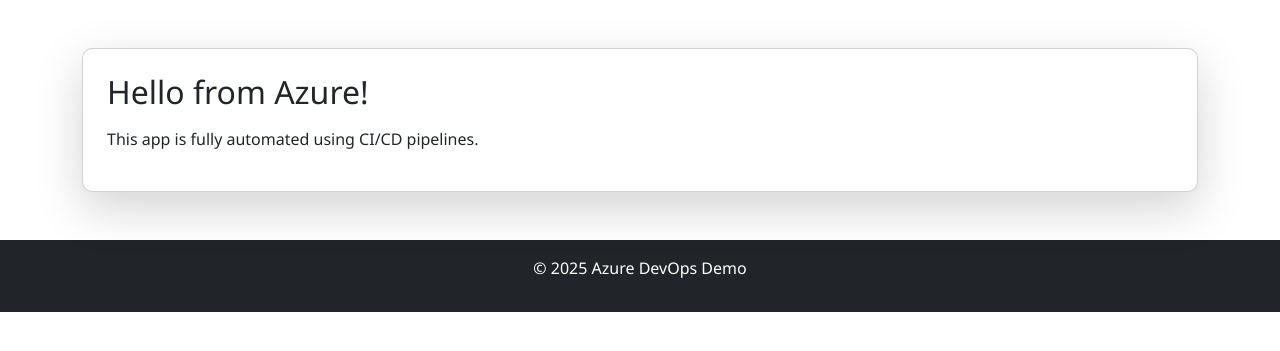
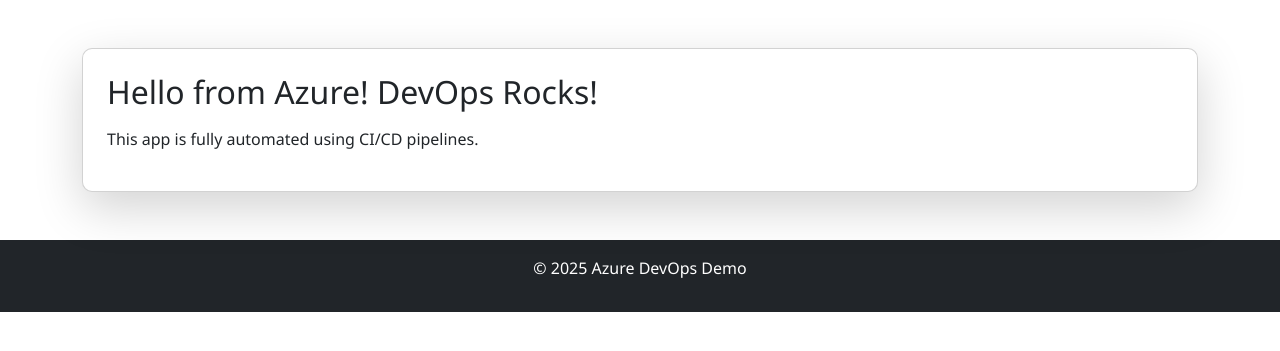
Before and after one commit to DevOps2299/deploy-azure, a Python web app: template templates/index.html in a window 1280 px wide. Shown: the part 254-605 px from the top of the page. Run offline with Jinja, Linux system fonts and the light colour scheme; the template is opened without the code that fills it, so the values that code supplies are empty.

Commit message:
Updated title and deploy

```diff
--- a/templates/index.html
+++ b/templates/index.html
@@ -21,7 +21,7 @@
 
     <main class="container my-5">
         <div class="card shadow-lg p-4">
-            <h2 class="mb-3">Hello from Azure!</h2>
+            <h2 class="mb-3">Hello from Azure! DevOps Rocks!</h2>
             <p>This app is fully automated using CI/CD pipelines.</p>
         </div>
     </main>
```
Also changed, not shown: .github/workflows/deploy.yml.
